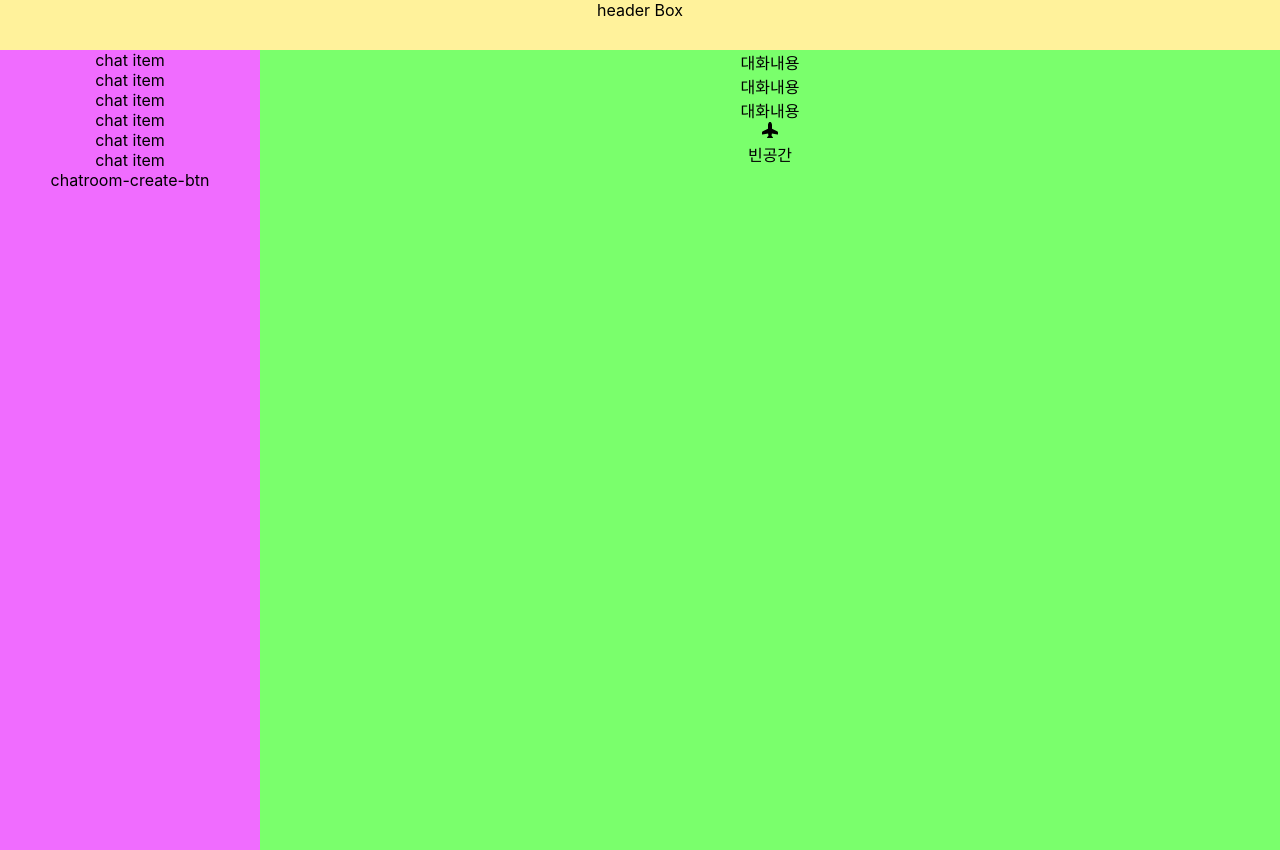
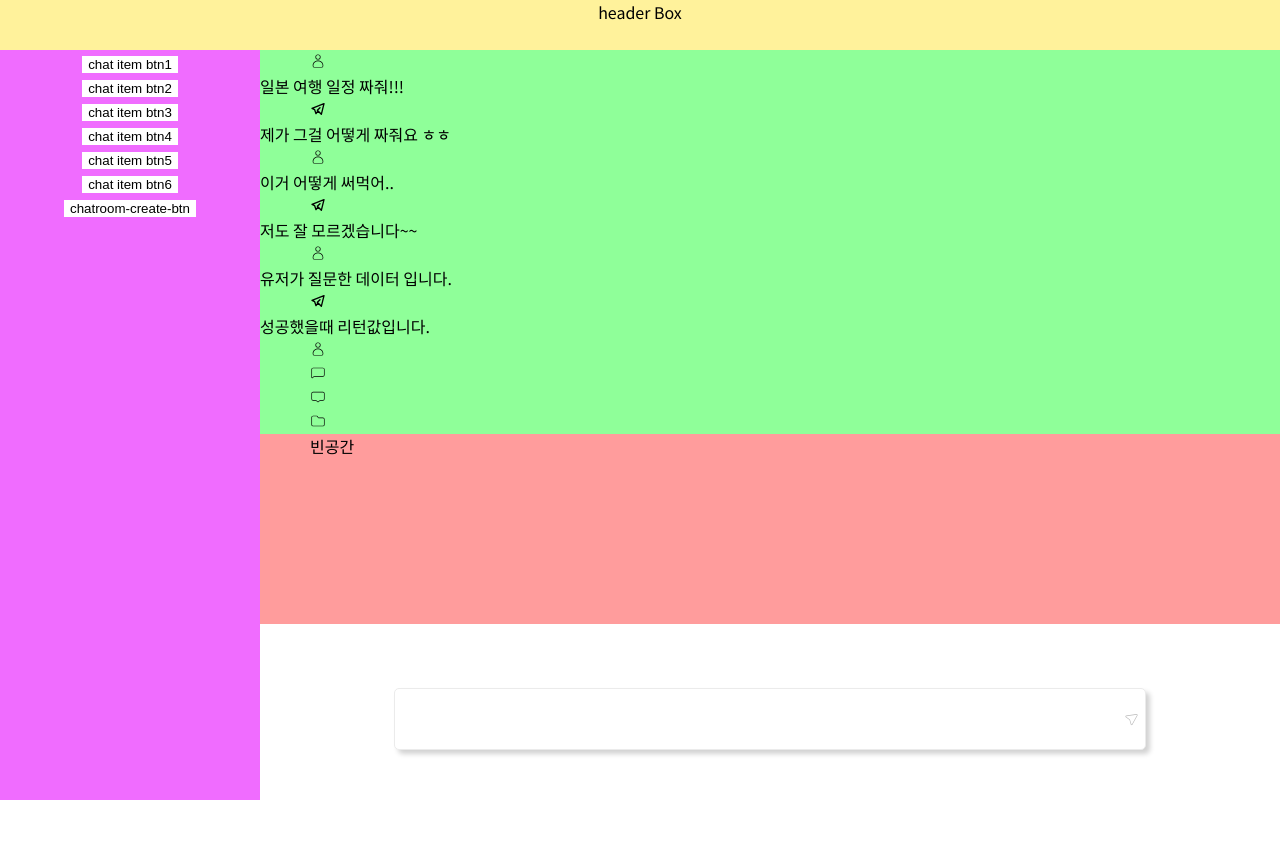
Before and after one commit to odh97/travelapp2023, a React (Create React App) app in the folder client/: page / in a window 1280 px wide. After the commit the page ends 800 px from the top, so only its background shows below. Built offline with nearby package versions, Linux system fonts and the light colour scheme.

Commit message:
v1.0.1
채팅 html css 작업

```diff
--- a/client/src/App.scss
+++ b/client/src/App.scss
@@ -1,6 +1,9 @@
-@import url(./styles/reset/Reset.scss);
+@import "./styles/reset/Reset.scss";
+@import url('https://fonts.googleapis.com/css2?family=Noto+Sans+KR:wght@300;400&display=swap');
 
+// App scss
 .App {
+  font-family: 'Noto Sans KR', sans-serif;
   text-align: center;
   margin: 0 auto;
   width: 100%;
--- a/client/src/routes/ChatRoom.tsx
+++ b/client/src/routes/ChatRoom.tsx
@@ -1,14 +1,63 @@
-import React from 'react';
+import React, {useRef} from 'react';
 import '../styles/components/ChatRoom.scss'
 
 // components import
 import Header from '../_layout/Header';
-import Footer from '../_layout/Footer';
 
 // icon
-import { BsFillAirplaneFill } from "react-icons/bs";
+import { CiChat1,CiChat2,CiPaperplane,CiUser,CiFolderOn,CiLocationArrow1 } from "react-icons/ci";
+import { TbBrandTelegram } from "react-icons/tb";
+/* 챗봇 대화 내용
+
+1번) 새로운 대화창
+신규 대화창 btn을 클릭시 이벤트 발생
+리스트에 대화창 하나가 추가되고 추가된 대화창 보여주기
+
+
+2번) 기존 대화창
+리스트 클릭시 DB에 있는 data 가져오기
+DB-data를 map으로 뿌려주고
+
+
+
+
+*/
+let user_val = "유저가 질문한 데이터 입니다.";
+let test_respones_data = "A: 성공했을때 리턴값입니다.";
+let test_DB_data = [
+  "Q:일본 여행 일정 짜줘!!!",
+  "A:제가 그걸 어떻게 짜줘요 ㅎㅎ",
+  "Q:이거 어떻게 써먹어..",
+  "A:저도 잘 모르겠습니다~~",
+];
+
+let user = "Q:" + user_val;
+let chatBot = test_respones_data;
+
+test_DB_data.push(user);
+test_DB_data.push(chatBot);
+
+
+
 
 function ChatRoom(): JSX.Element{
+
+// const inputRef = useRef<HTMLTextAreaElement>(null);
+const textRef = useRef<HTMLTextAreaElement>(null);
+let test = ():void =>{
+  textRef.current!.style.height = 'auto';
+  textRef.current!.style.height = textRef.current!.scrollHeight + "px";
+}
+
+const divRef = useRef<HTMLDivElement>(null);
+let test2 = ():void =>{
+  textRef.current!.style.height = 'auto';
+  divRef.current!.style.height = 'auto';
+  textRef.current!.style.height = textRef.current!.scrollHeight + "px";
+  divRef.current!.style.height = (textRef.current!.scrollHeight+30) + "px";
+}
+
+
   return (
   <div className='chat'>
     <Header />
@@ -17,13 +66,41 @@ function ChatRoom(): JSX.Element{
       <div className='chat-room'>
         <div className='txt-box'>
           <ul>
-          <li>대화내용</li>
-          <li>대화내용</li>
-          <li>대화내용</li>
-          <li><BsFillAirplaneFill/></li>
+          {test_DB_data.map((value, index)=>{
+            if(value.charAt(0) === "Q"){
+              return(
+              <li className='user' key={index}>
+                <div><CiUser/></div>
+                {value.replace("Q:","")}
+              </li>
+              )
+            }
+            if(value.charAt(0) === "A"){
+              return(
+                <li className='chat-bot' key={index}>
+                  <div><TbBrandTelegram/></div>
+                  {value.replace("A:","")}
+                </li>
+                )
+            }
+          })}
+          <li><CiUser/></li>
+          <li><CiChat1/></li>
+          <li><CiChat2/></li>
+          <li><CiFolderOn/></li>
           </ul>
+          <div className='empty-box'>빈공간</div>
         </div>
-        <div className='empty-box'>빈공간</div>
+        <div className='chat-input-box'>
+          <div className='chat-input-box-inner' ref={divRef}>
+            <textarea cols={85} rows={1}
+              ref={textRef}
+              onChange={()=>{test2()}}>
+            </textarea>
+            <button><CiLocationArrow1/></button>
+          </div>
+        </div>
+
       </div>
     </main>
   </div>
@@ -34,14 +111,14 @@ function ChatList(): JSX.Element{
   return (
   <div className='chat-list'>
     <ul>
-      <li>chat item</li>
-      <li>chat item</li>
-      <li>chat item</li>
-      <li>chat item</li>
-      <li>chat item</li>
-      <li>chat item</li>
+      <li><button>chat item btn1</button></li>
+      <li><button>chat item btn2</button></li>
+      <li><button>chat item btn3</button></li>
+      <li><button>chat item btn4</button></li>
+      <li><button>chat item btn5</button></li>
+      <li><button>chat item btn6</button></li>
     </ul>
-    <div>chatroom-create-btn</div>
+    <div><button>chatroom-create-btn</button></div>
   </div>
   )
 }
--- /dev/null
+++ b/client/src/styles/Cpoy.scss
@@ -0,0 +1,5 @@
+@import "../common/common.scss";
+
+.chat main{
+
+}
--- /dev/null
+++ b/client/src/styles/common/common.scss
@@ -0,0 +1,37 @@
+// common scss style
+button{
+  background-color: #fff;
+  border: none;
+}
+
+input{
+  border: none;
+  outline: none;
+}
+
+textarea{
+  border: none;
+  outline: none;
+  resize: none;
+}
+
+textarea::-webkit-scrollbar {
+  width: 8px;  // 스크롤바의 너비
+}
+
+textarea::-webkit-scrollbar-thumb {
+  height: 30%; // 스크롤바의 길이
+  background: #217af4; // 스크롤바의 색상
+  border-radius: 10px;
+}
+
+textarea::-webkit-scrollbar-track {
+  background: rgba(33, 122, 244, .1); //  스크롤바 뒷 배경 색
+}
+
+// common scss variable
+$font-xs: 12px;
+$font-sm: 14px;   // mobile-본문
+$font-base: 16px; // web-본문
+$font-lg: 18px;   // 소제목
+$font-xl: 20px;   // 대제목
--- a/client/src/styles/components/ChatRoom.scss
+++ b/client/src/styles/components/ChatRoom.scss
@@ -1,15 +1,83 @@
+@import "../common/common.scss";
+
 .chat main{
   width: 100%;
-  height: 800px;
+  height: 100vh;
   display: flex;
-  align-content: flex-start;
 
   .chat-list{
     min-width: 260px;
+    height: calc(100vh - 50px);
+    margin-top: 50px;
     background-color: #f06cff;
+
   }
   .chat-room{
+    position: relative;
     width: 100%;
-    background-color: #7aff6c;
+    height: calc(100vh - 50px);
+    margin-top: 50px;
+
+    // txt-box
+    .txt-box{
+      background-color: rgb(143, 255, 153);
+      text-align: left;
+      text-indent: 50px;
+      .user{
+      }
+      .chat-bot{
+      }
+      .empty-box{
+        height: 190px;
+        background-color: #ff9c9c;
+      }
+    }
+    // txt-box
+    .chat-input-box{
+      position: absolute;
+      left: 0;
+      bottom: 50px;
+      width: 100%;
+
+
+      .chat-input-box-inner{
+        width: 750px;
+        min-height: 60px;
+        max-height: 230px;
+        margin: 0 auto;
+        display: flex;
+        align-items: center;
+        justify-content: center;
+        border: 1px solid #ebebeb;
+        border-radius: 5px;
+        background-color: #fff;
+        box-shadow: 4px 4px 5px rgb(210, 210, 210);
+        textarea{
+          min-height: 30px;
+          max-height: 200px;
+          font-family: 'Noto Sans KR', sans-serif;
+          line-height: 1.5rem;
+          font-size: $font-base;
+        }
+        button{
+          width: 30px;
+          height: 30px;
+          cursor: pointer;
+          svg{
+            color: #bbbbbb;
+            width: 100%;
+            height: 100%;
+            transform: rotate(10deg);
+          }
+          &:hover{
+            svg{
+              color: #000000;
+            }
+          }
+        }
+      }
+
+    }
+
   }
 }
--- a/client/src/styles/layout/Footer.scss
+++ b/client/src/styles/layout/Footer.scss
@@ -1,3 +1,5 @@
+@import "../common/common.scss";
+
 footer {
   width: 100%;
   height: 100px;
--- a/client/src/styles/layout/Header.scss
+++ b/client/src/styles/layout/Header.scss
@@ -1,5 +1,8 @@
+@import "../common/common.scss";
+
 header {
   width: 100%;
   height: 50px;
   background-color: #fff29b;
+  position: fixed;
 }
```
Also changed, not shown: 1 other file (tests, documents, lock files or other folders).
